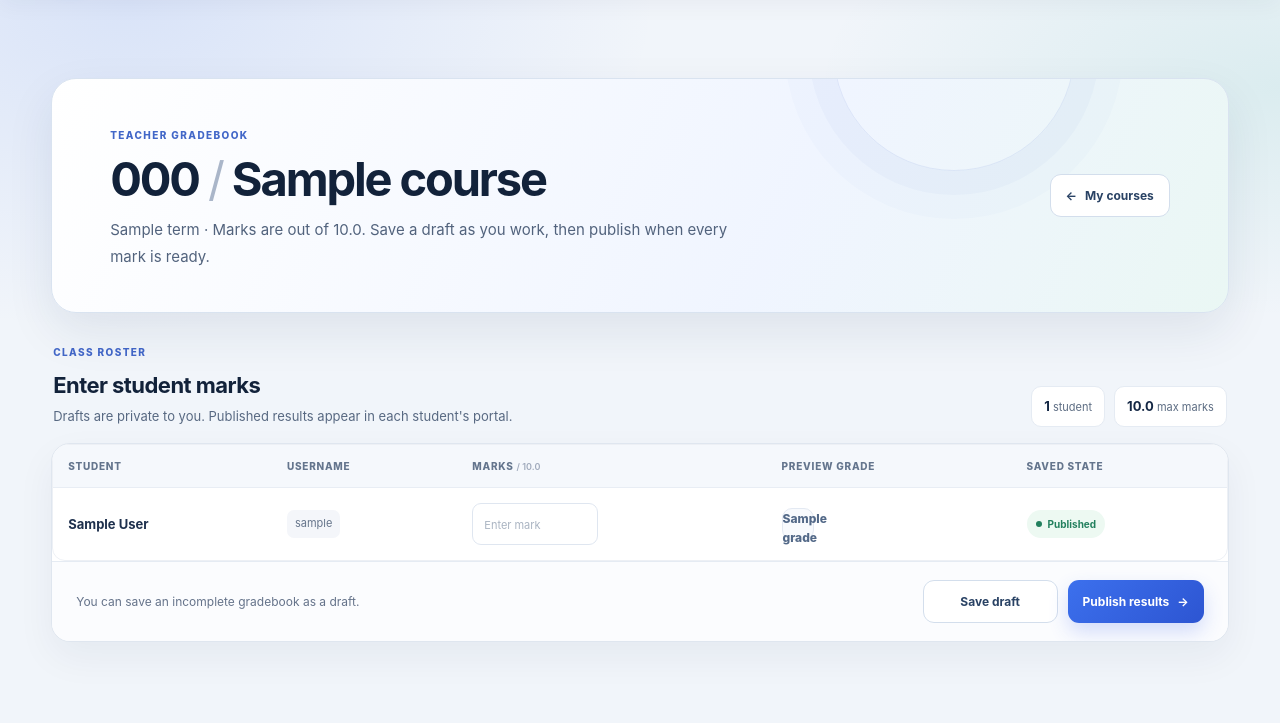
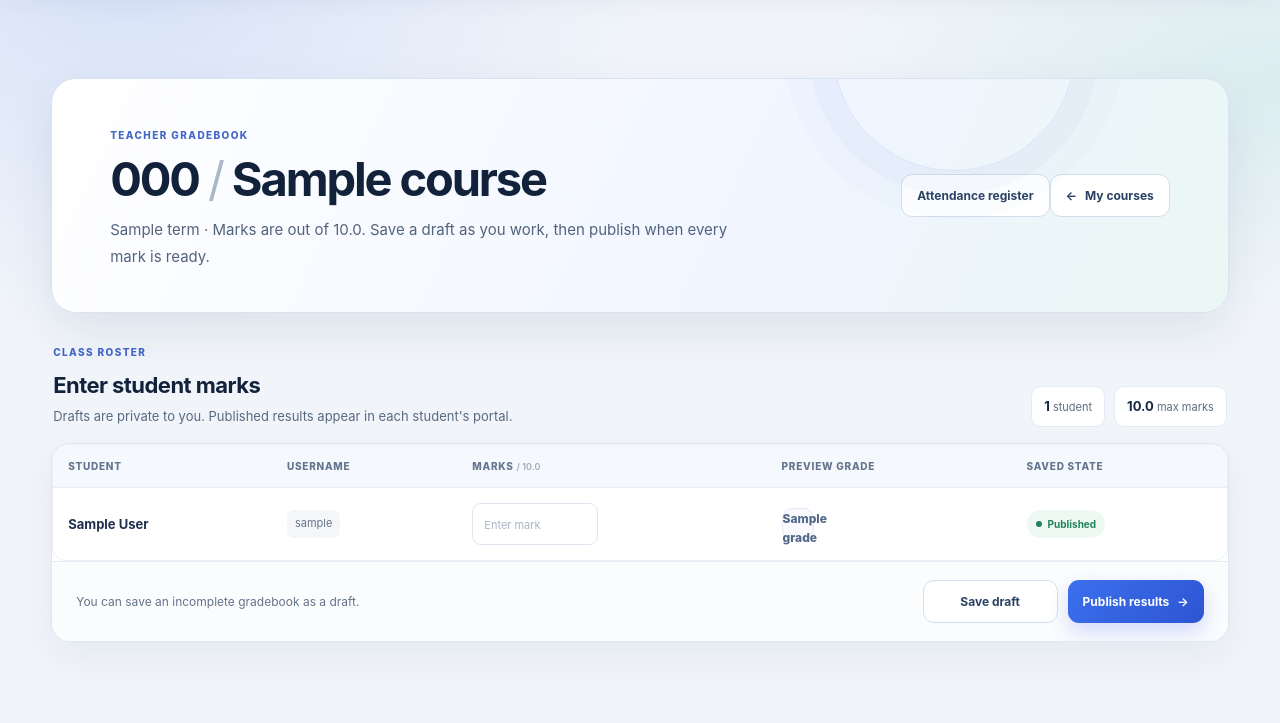
Before and after one commit to shivamsingh123100-oss/FaceSecure_MFA_RBAC, a Flask app: template templates/results/course.html in a window 1280 px wide. Shown: the part 77-800 px from the top of the page. Run offline with Flask 3, Linux system fonts and the light colour scheme; the template is opened without the code that fills it: most values are stand-ins (such as "Sample title", 1, 10 or a date in 2020); some libraries are stand-ins or nearby versions.

Commit message:
Link assigned teachers to attendance registers

```diff
--- a/templates/results/course.html
+++ b/templates/results/course.html
@@ -3,7 +3,7 @@
 {% block content %}
 <section class="dashboard-page results-page">
   <div class="container">
-    <div class="results-hero gradebook-hero"><div class="results-hero-copy"><span class="eyebrow">TEACHER GRADEBOOK</span><h1>{{ course["code"] }} <span class="hero-divider">/</span> {{ course["name"] }}</h1><p>{{ course["term"] }} · Marks are out of {{ "%.1f"|format(course["max_marks"]) }}. Save a draft as you work, then publish when every mark is ready.</p></div><a class="button button-hero-secondary" href="{{ url_for('results.teacher_dashboard') }}"><span aria-hidden="true">←</span> My courses</a></div>
+    <div class="results-hero gradebook-hero"><div class="results-hero-copy"><span class="eyebrow">TEACHER GRADEBOOK</span><h1>{{ course["code"] }} <span class="hero-divider">/</span> {{ course["name"] }}</h1><p>{{ course["term"] }} · Marks are out of {{ "%.1f"|format(course["max_marks"]) }}. Save a draft as you work, then publish when every mark is ready.</p></div><div class="gradebook-hero-actions"><a class="button button-hero-secondary" href="{{ url_for('results.teacher_attendance', course_id=course['id']) }}">Attendance register</a><a class="button button-hero-secondary" href="{{ url_for('results.teacher_dashboard') }}"><span aria-hidden="true">←</span> My courses</a></div></div>
 
     <div class="gradebook-toolbar"><div><span class="eyebrow">CLASS ROSTER</span><h2>Enter student marks</h2><p>Drafts are private to you. Published results appear in each student's portal.</p></div><div class="gradebook-stats"><span><strong>{{ roster|length }}</strong> {{ 'student' if roster|length == 1 else 'students' }}</span><span><strong>{{ "%.1f"|format(course["max_marks"]) }}</strong> max marks</span></div></div>
 
```
